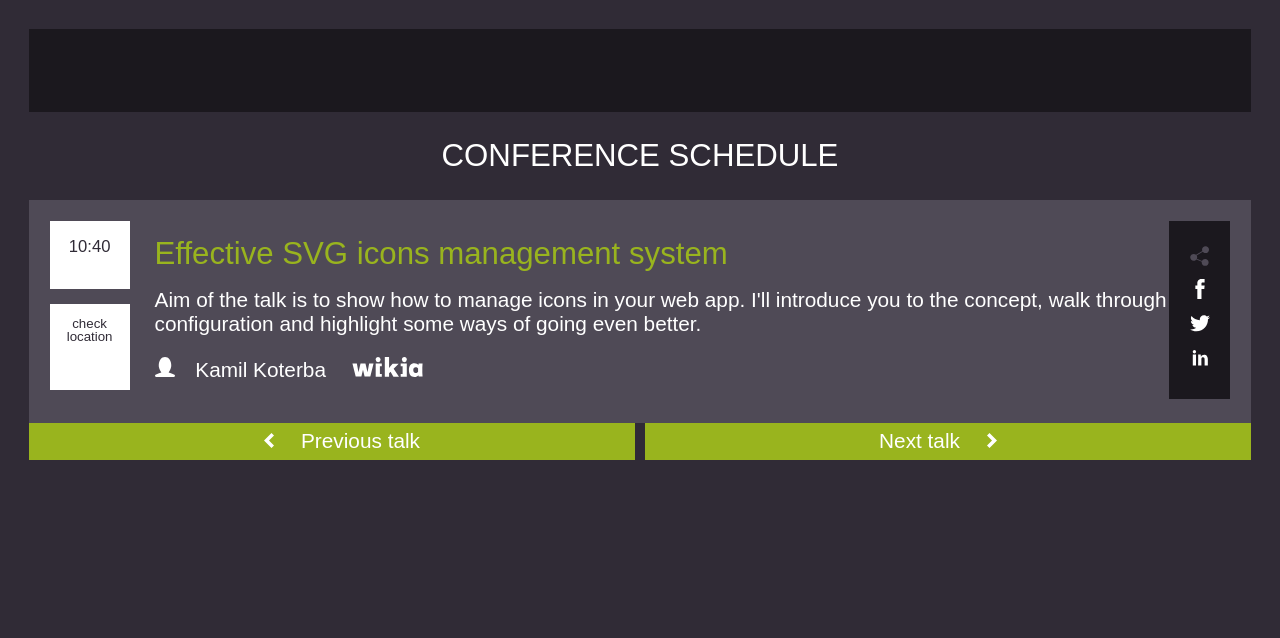
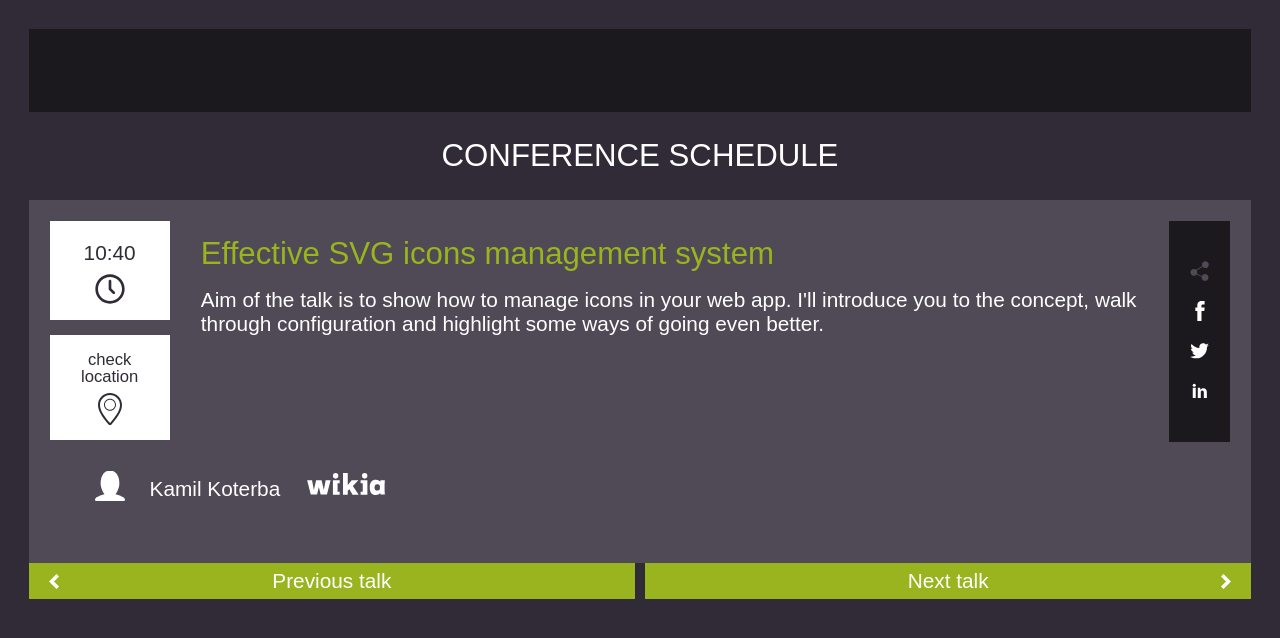
Before and after one commit to kamilkoterba/svg-icons-example, a website: page index.html in a window 1280 px wide. Drawn offline with Linux system fonts and the light colour scheme; files whose address does not match are found by name.

Commit message:
Using CSS icons

```diff
--- a/assets/sass/app.scss
+++ b/assets/sass/app.scss
@@ -1,4 +1,5 @@
 @import "../css/fonts.css";
+@import "../svg/output/icons.data.svg.scss";
 
 $brand-teal: #239da2;
 $brand-bright-green: #99b41e;
@@ -9,17 +10,14 @@ body {
 	-webkit-font-smoothing: none;
 	background-color: $brand-dark;
 	font-family: "Bevan", "Arial", sans-serif;
+	font-size: 1.3em;
 	padding: 1em;
-	font-size: 1.3em;
 }
 
 header {
 	background-color: $brand-deep-dark;
+	padding: 2em 0;
 	text-align: center;
-	padding: 2em 0;
-	img {
-		max-width: 50%;
-	}
 }
 
 .schedule {
@@ -31,38 +29,51 @@ header {
 		background-color: #4f4a56;
 	}
 
-	.map {
-		font-size: 0.8em;
-		line-height: 1em;
-		img {
-			margin: 12px 0 7px;
-		}
-	}
 
 	.left-col {
 		float: left;
+		font-size: 1em;
+		margin-bottom: 1.5em;
 		margin-right: 1.5em;
-		width: 80px;
-		font-size: 0.8em;
-	}
-	.start-time {
-		margin-bottom: 15px;
+		width: 120px;
 	}
 
 	.start-time, .map {
 		background-color: #fff;
-		padding: 1em 1em.4em;
+		background-position: 50% calc(100% - 15px);
+		background-size: 32px;
 		color: $brand-dark;
+		padding: 1em 1em 55px;
 		text-align: center;
+
+		&:hover {
+			background-color: darken(#fff,20%);
+		}
 	}
+
+	.map {
+		@extend .icon-location-brand_dark;
+		font-size: 0.8em;
+		line-height: 1em;
+	}
+
+	.start-time {
+		@extend .icon-clock-brand_dark;
+		margin-bottom: 15px;
+	}
+
 
 	.share-icons {
 		background-color: $brand-deep-dark;
 		float: right;
+		padding: 1em;
 		width: 20px;
-		padding: 1em;
-		img {
-			margin: 0.2em 0;
+		div {
+			@extend .text-hide;
+			background-size: contain;
+			height: 20px;
+			margin: 20px 0;
+			width: 20px;
 		}
 	}
 
@@ -71,8 +82,16 @@ header {
 	}
 
 	.speaker {
-		img {
-			margin-right: 15px;
+		clear: both;
+		@extend .icon-man;
+		background-position: 45px 50%;
+		background-size: contain;
+		height: 1.4em;
+		line-height: 1.4em;
+		margin: 1.5em 0 1em;
+		padding-left: 100px;
+		.wikia-logo {
+			height: 1.2em;
 		}
 	}
 }
@@ -82,6 +101,7 @@ header {
 	box-sizing: border-box;
 	a {
 		background-color: $brand-bright-green;
+		background-size: 10px;
 		display: block;
 		float: left;
 		padding: 0.3em 0;
@@ -93,19 +113,21 @@ header {
 		}
 	}
 	.prev {
+		@extend .icon-arrow-left;
+		background-position: 20px 50%;
 		margin-right: 0.5em;
 	}
 
-	img {
-		width: 10px;
-		padding: 0 1em;
+	.next {
+		@extend .icon-arrow-right;
+		background-position: calc(100% - 20px) 50%;
 	}
 }
-
 
 h1, h2, h3, body {
 	font-weight: normal;
 }
+
 h1 {
 	font-family: "Bevan", "Arial", sans-serif;
 	text-align: center;
@@ -121,6 +143,17 @@ a {
 	color: #fff;
 }
 
-img path {
-	fill: #0b97c4!important;
+.wikia-logo {
+	@extend .icon-wikia;
+	@extend .text-hide;
+	background-position: 50% 50%;
+	background-size: contain;
+	display: inline-block;
+	margin-left: 20px;
+	width: 80px;
 }
+
+.text-hide {
+	overflow: hidden;
+	text-indent: -10000px;
+}
--- a/index.html
+++ b/index.html
@@ -18,29 +18,27 @@
 	<div class="talk">
 		<div class="left-col">
 			<div class="start-time">
-				10:40<br/>
-				<img src="assets/svg/compressed/clock.svg" alt="clock" width="20px" />
+				10:40
 			</div>
 			<div class="map">
 				check location<br/>
-				<img src="assets/svg/compressed/location.svg" alt="clock" width="20px" />
 			</div>
 		</div>
 		<div class="share-icons">
-			<img src="assets/svg/compressed/share.svg" alt="share" width="20px" />
-			<img src="assets/svg/compressed/facebook.svg" alt="facebook" width="20px" />
-			<img src="assets/svg/compressed/twitter.svg" alt="twitter" width="20px" />
-			<img src="assets/svg/compressed/linkedin.svg" alt="linkedin" width="20px" />
+			<div class="icon-share">Share</div>
+			<div class="icon-facebook">Facebook</div>
+			<div class="icon-twitter">Twitter</div>
+			<div class="icon-linkedin">Linkedin</div>
 		</div>
 		<h2>Effective SVG icons management system</h2>
 
 		<div class="description">Aim of the talk is to show how to manage icons in your web app. I'll&nbsp;introduce you to the concept, walk through configuration and highlight some ways of going even better.</div>
 
-		<div class="speaker"><img src="assets/svg/compressed/man.svg" alt="speaker" width="20px" /> Kamil Koterba <img src="assets/svg/compressed/wikia.svg" height="20px" style="margin-left: 20px"/> </div>
+		<div class="speaker">Kamil Koterba <span class="wikia-logo">Wikia</span> </div>
 	</div>
 	<nav class="prev-next">
-		<a href="" class="prev"><img src="assets/svg/compressed/arrow-left.svg"/> Previous talk</a>
-		<a href="" class="next">Next talk <img src="assets/svg/compressed/arrow-right.svg"/></a>
+		<a href="" class="prev">Previous talk</a>
+		<a href="" class="next">Next talk</a>
 	</nav>
 </section>
 
```
Also changed, not shown: assets/css/main.min.css, 1 other file.
